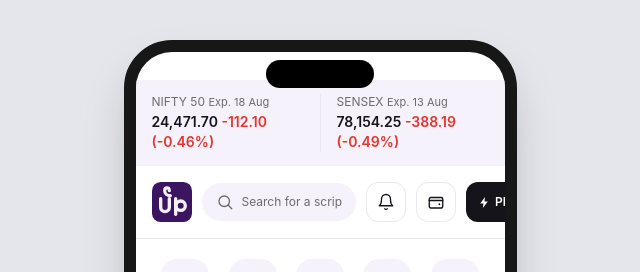
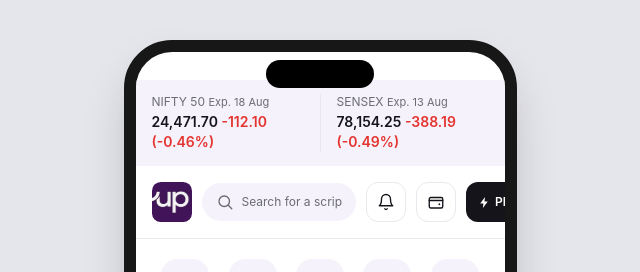
Before and after one commit to vaishSharma-15/Upstox-Holding-List-Folder, a React (Vite) app in the folder app/: page / in a window 1280 px wide. Shown: the top 272 px of the page, without its empty margins (320-960 px from the left). Built offline with nearby package versions, Linux system fonts and the light colour scheme.

Commit message:
Use the actual Upstox logo image instead of a hand-drawn recreation

```diff
--- a/app/src/components/UpstoxLogoMark.jsx
+++ b/app/src/components/UpstoxLogoMark.jsx
@@ -1,37 +1,12 @@
 export default function UpstoxLogoMark({ size = 36 }) {
   return (
-    <svg
-      viewBox="0 0 120 120"
+    <img
+      src="/upstox-logo.png"
+      alt="Upstox"
       width={size}
       height={size}
-      className="shrink-0"
-      role="img"
-      aria-label="Upstox"
-    >
-      <rect width="120" height="120" rx="26" fill="#3B1560" />
-
-      {/* comma-like flourish above the "u" */}
-      <path
-        d="M52 26 C52 15 38 15 38 26 C38 35 45 41 55 41"
-        stroke="#F4F0FA"
-        strokeWidth="9.5"
-        strokeLinecap="round"
-        fill="none"
-      />
-
-      {/* "u" */}
-      <path
-        d="M26 50 L26 76 A13 13 0 0 0 52 76 L52 50"
-        stroke="#F4F0FA"
-        strokeWidth="10"
-        strokeLinecap="round"
-        strokeLinejoin="round"
-        fill="none"
-      />
-
-      {/* "p" */}
-      <path d="M71 50 L71 97" stroke="#F4F0FA" strokeWidth="10" strokeLinecap="round" fill="none" />
-      <circle cx="86" cy="71" r="14" stroke="#F4F0FA" strokeWidth="10" fill="none" />
-    </svg>
+      className="shrink-0 rounded-[22%] object-cover"
+      style={{ width: size, height: size }}
+    />
   );
 }
```
Also changed, not shown: app/public/upstox-logo.png (added).
